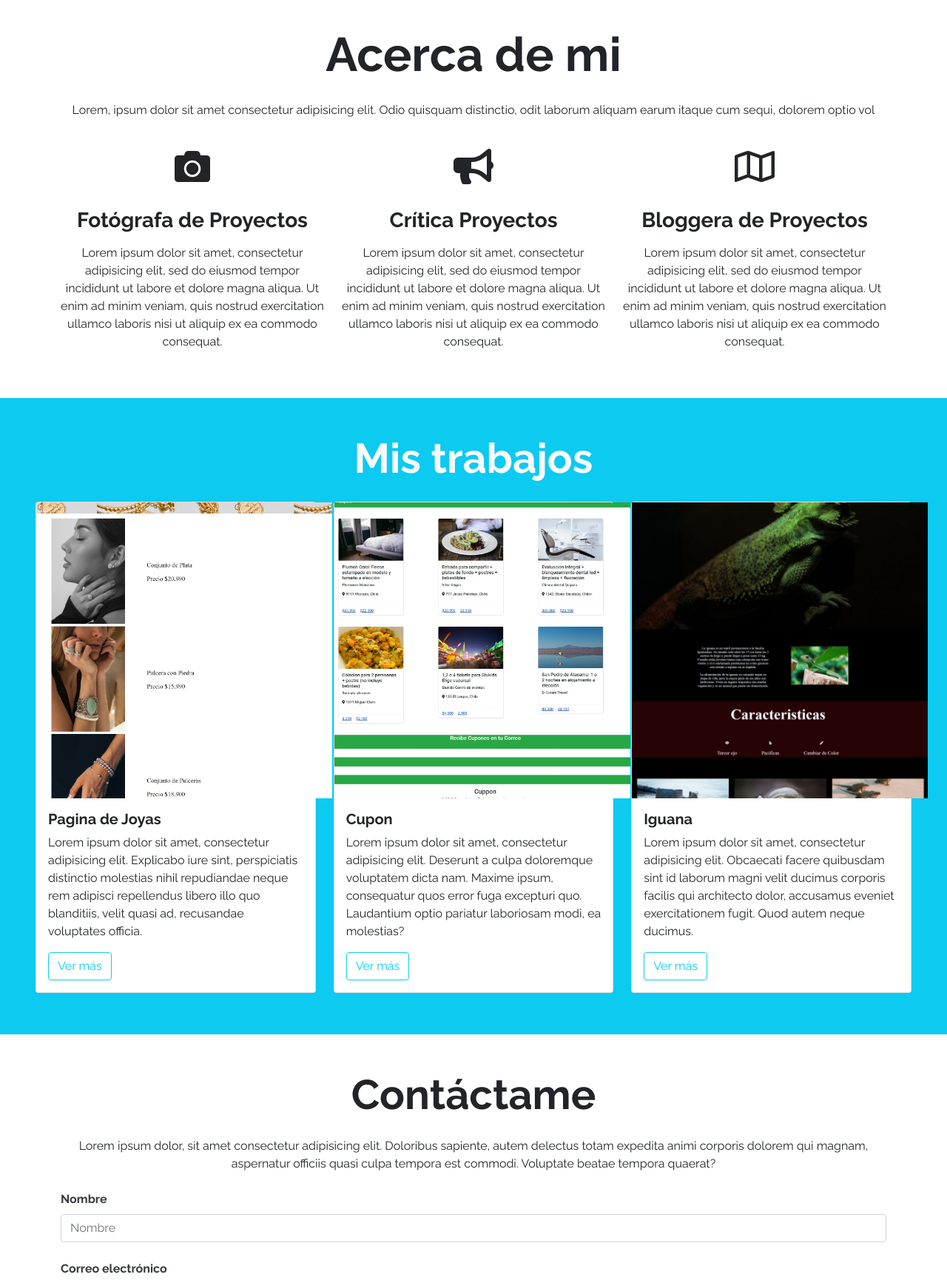
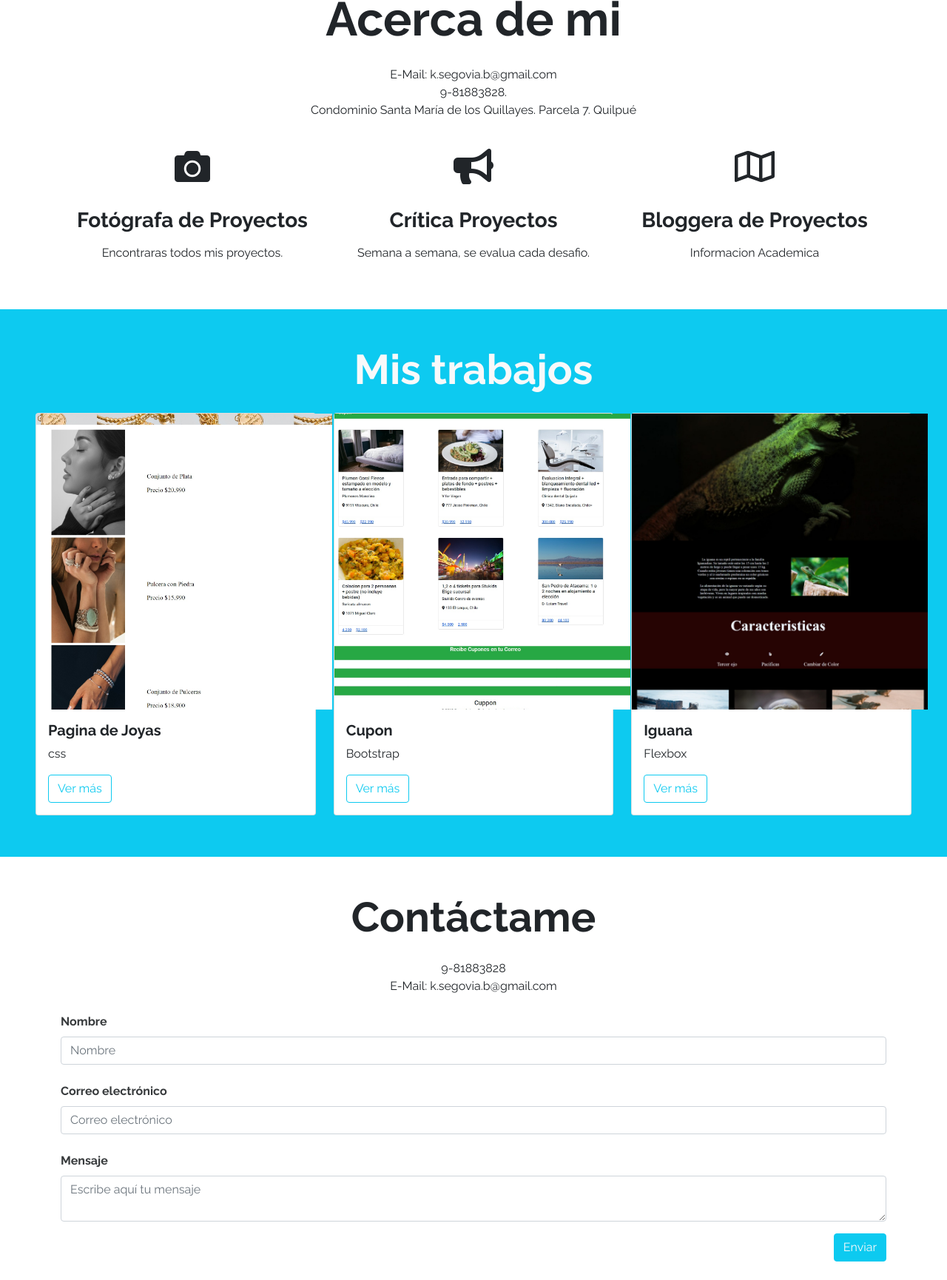
Before and after one commit to katherineSB2023/proyectogit, a plain HTML site: page index.html in a window 1280 px wide. Shown: the part 708-2438 px from the top of the page at 74% size. Drawn offline with nearby package versions, Linux system fonts and the light colour scheme.

Commit message:
6 cambio

```diff
--- a/assets/css/estilos.css
+++ b/assets/css/estilos.css
@@ -5,7 +5,7 @@ body {
 /* Hero Section */
 
 #Hero-Section {
-  background-image: url("../img/bg-hero.jpg");
+  background-image: url("../img/_DSC2016.JPG");
   background-repeat: no-repeat;
   background-size: cover;
   background-position: left;
--- a/index.html
+++ b/index.html
@@ -52,9 +52,7 @@
                     Desafio <br> Latam
                 </h1>
                 <p class="my-5">
-                    Lorem ipsum dolor sit amet consectetur adipisicing elit. Facilis, accusamus iusto quibusdam
-                    dignissimos labore sequi. Cupiditate reiciendis eius dolore, illum adipisci harum voluptas iste
-                    mollitia inventore provident labore voluptatum nemo.
+                    DESARROLLO FULL STACK+
                 </p>
                 <div class="mb-5 pb-5">
                     <button class="btn btn-lg btn-outline-info text-light me-4">Trabajos</button>
@@ -71,8 +69,7 @@
         <h2 class="display-3 fw-bold my-4">Acerca de mi</h2>
 
         <p class="my-4">
-            Lorem, ipsum dolor sit amet consectetur adipisicing elit. Odio quisquam distinctio, odit laborum aliquam
-            earum itaque cum sequi, dolorem optio vol
+            E-Mail: k.segovia.b@gmail.com <br> 9-81883828. <br>Condominio Santa María de los Quillayes. Parcela 7.  Quilpué
         </p>
 
 
@@ -81,30 +78,21 @@
                 <i class="fas fa-camera fa-3x my-3"></i>
                 <h3 class="my-3 fw-bold">Fotógrafa de Proyectos</h3>
                 <p class="my-3">
-                    Lorem ipsum dolor sit amet, consectetur adipisicing elit, sed do
-                    eiusmod tempor incididunt ut labore et dolore magna aliqua. Ut enim
-                    ad minim veniam, quis nostrud exercitation ullamco laboris nisi ut
-                    aliquip ex ea commodo consequat.
+                    Encontraras todos mis proyectos.
                 </p>
             </div>
             <div class="col-12 col-md-4">
                 <i class="fas fa-bullhorn fa-3x my-3"></i>
                 <h3 class="my-3 fw-bold">Crítica Proyectos</h3>
                 <p class="my-3">
-                    Lorem ipsum dolor sit amet, consectetur adipisicing elit, sed do
-                    eiusmod tempor incididunt ut labore et dolore magna aliqua. Ut enim
-                    ad minim veniam, quis nostrud exercitation ullamco laboris nisi ut
-                    aliquip ex ea commodo consequat.
+                    Semana a semana, se evalua cada desafio.
                 </p>
             </div>
             <div class="col-12 col-md-4">
                 <i class="far fa-map fa-3x my-3"></i>
                 <h3 class="my-3 fw-bold">Bloggera de Proyectos</h3>
                 <p class="my-3">
-                    Lorem ipsum dolor sit amet, consectetur adipisicing elit, sed do
-                    eiusmod tempor incididunt ut labore et dolore magna aliqua. Ut enim
-                    ad minim veniam, quis nostrud exercitation ullamco laboris nisi ut
-                    aliquip ex ea commodo consequat.
+                   Informacion Academica
                 </p>
             </div>
         </div>
@@ -122,10 +110,7 @@
                     <div class="card-body">
                         <h5 class="card-title fw-bold">Pagina de Joyas</h5>
                         <p class="card-text">
-                            Lorem ipsum dolor sit amet, consectetur adipisicing elit.
-                            Explicabo iure sint, perspiciatis distinctio molestias nihil
-                            repudiandae neque rem adipisci repellendus libero illo quo
-                            blanditiis, velit quasi ad, recusandae voluptates officia.
+                           css
                         </p>
                         <button type="button" class="btn btn-outline-info">
                             Ver más
@@ -139,10 +124,7 @@
                     <div class="card-body">
                         <h5 class="card-title fw-bold">Cupon</h5>
                         <p class="card-text">
-                            Lorem ipsum dolor sit amet, consectetur adipisicing elit.
-                            Deserunt a culpa doloremque voluptatem dicta nam. Maxime ipsum,
-                            consequatur quos error fuga excepturi quo. Laudantium optio
-                            pariatur laboriosam modi, ea molestias?
+                            Bootstrap
                         </p>
                         <button type="button" class="btn btn-outline-info">
                             Ver más
@@ -156,10 +138,7 @@
                     <div class="card-body">
                         <h5 class="card-title fw-bold">Iguana</h5>
                         <p class="card-text">
-                            Lorem ipsum dolor sit amet, consectetur adipisicing elit.
-                            Obcaecati facere quibusdam sint id laborum magni velit ducimus
-                            corporis facilis qui architecto dolor, accusamus eveniet
-                            exercitationem fugit. Quod autem neque ducimus.
+                            Flexbox
                         </p>
                         <button type="button" class="btn btn-outline-info">
                             Ver más
@@ -177,11 +156,10 @@
 
         <h2 class="display-4 fw-bold text-center my-4">Contáctame</h2>
 
-        <p class="text-center my-4 d-none d-md-block">Lorem ipsum dolor, sit amet consectetur adipisicing elit.
-            Doloribus
-            sapiente, autem delectus totam expedita
-            animi corporis dolorem qui magnam, aspernatur officiis quasi culpa tempora est commodi. Voluptate beatae
-            tempora quaerat?</p>
+        <p class="text-center my-4 d-none d-md-block">
+            9-81883828 <br> E-Mail: k.segovia.b@gmail.com
+
+        </p>
 
         <form>
 
@@ -215,7 +193,7 @@
 
 
     <footer class="bg-dark text-center text-light p-4">
-        <p class="mb-0">Olivia Ros 2019. Todos los derechos reservados.</p>
+        <p class="mb-0">Katherine Segovia 2023. Todos los derechos reservados.</p>
     </footer>
 
 
```
Also changed, not shown: 1 other file.
